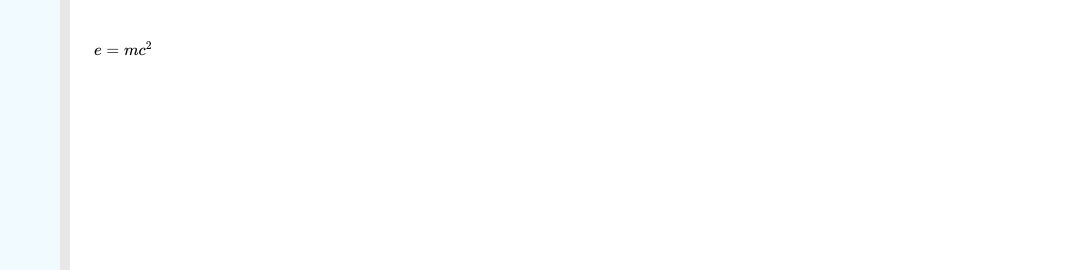
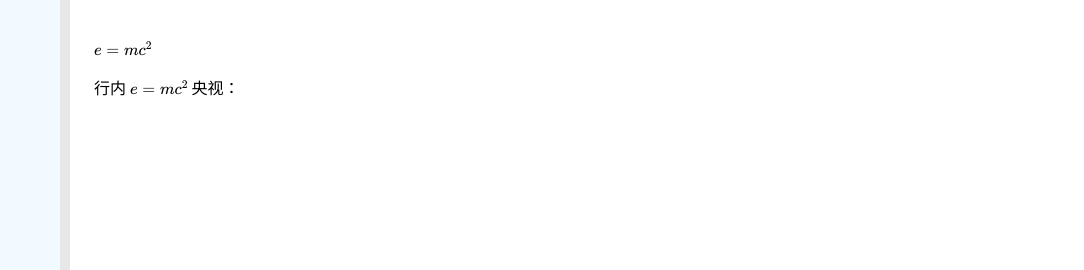
Before and after one commit to cyclonezhao/cyclonezhaonotes, a Jekyll site: the page built from _posts/2022-06-05-单变量微积分.md, in a window 1280 px wide. Shown: the top 270 px of the page, without its empty margins (196-1280 px from the left). Built offline with Jekyll 4.4.1, drawn with Linux system fonts in a browser that asks for light colours; formulas are drawn with MathJax 3.

Commit message:
latex test

```diff
--- a/_posts/2022-06-05-单变量微积分.md
+++ b/_posts/2022-06-05-单变量微积分.md
@@ -5,3 +5,5 @@ mathjax: true
 ---
 
 $ e = m c^2 $
+
+行内 $$e = m c^2$$ 央视：
```
